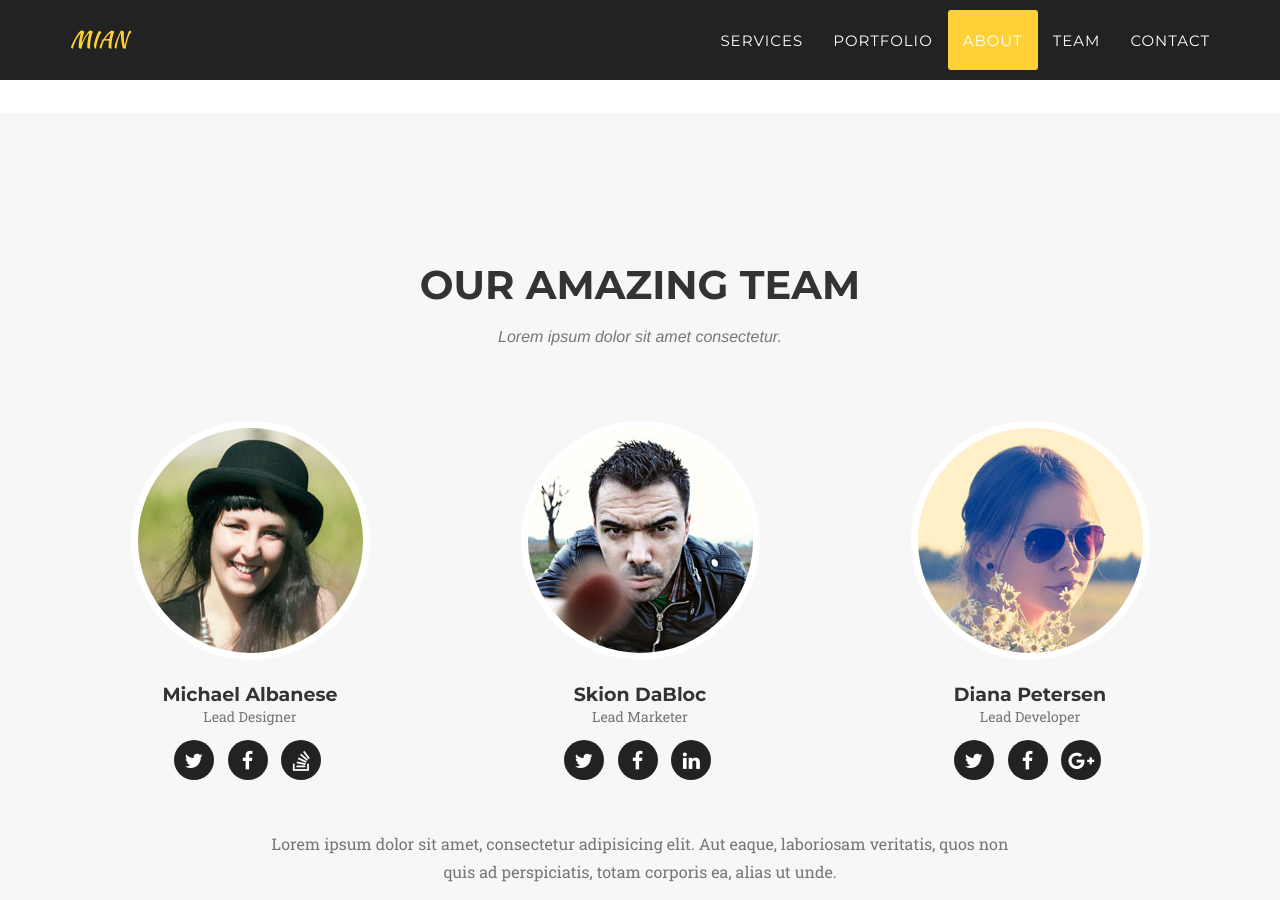
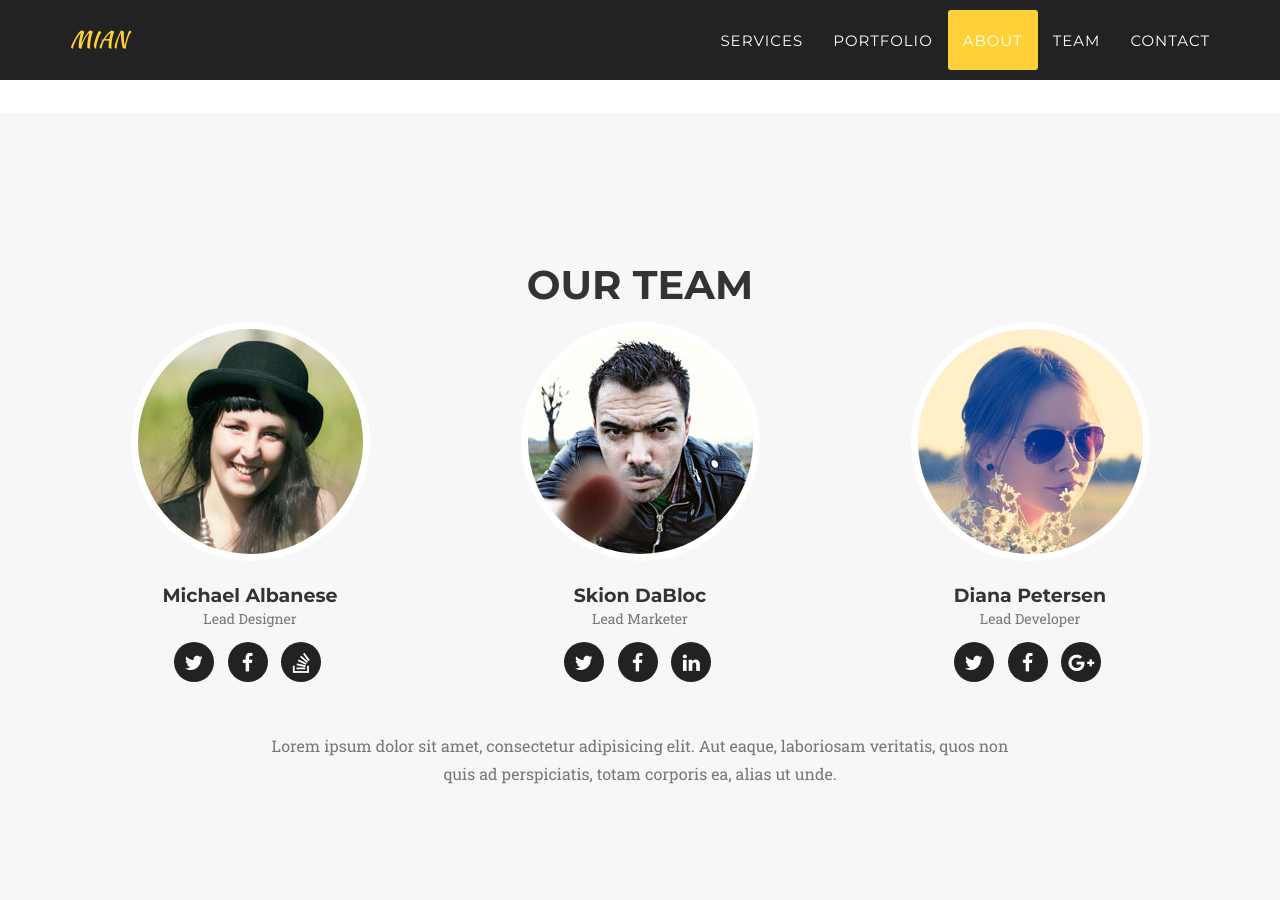
Before and after one commit to mgalbanese12/mgalbanese12.github.io, a Jekyll site: the page built from index.html, in a window 1280 px wide and 900 px high, scrolled down 4452 px. Built offline with Jekyll 4.4.1, drawn with Linux system fonts in a browser that asks for light colours; some web fonts are replaced.

Commit message:
removed diana and updated team header
c

```diff
--- a/_includes/team.html
+++ b/_includes/team.html
@@ -3,8 +3,8 @@
         <div class="container">
             <div class="row">
                 <div class="col-lg-12 text-center">
-                    <h2 class="section-heading">Our Amazing Team</h2>
-                    <h3 class="section-subheading text-muted">Lorem ipsum dolor sit amet consectetur.</h3>
+                    <h2 class="section-heading">Our Team</h2>
+<!--                    <h3 class="section-subheading text-muted"></h3> -->
                 </div>
             </div>
             <div class="row">
```
